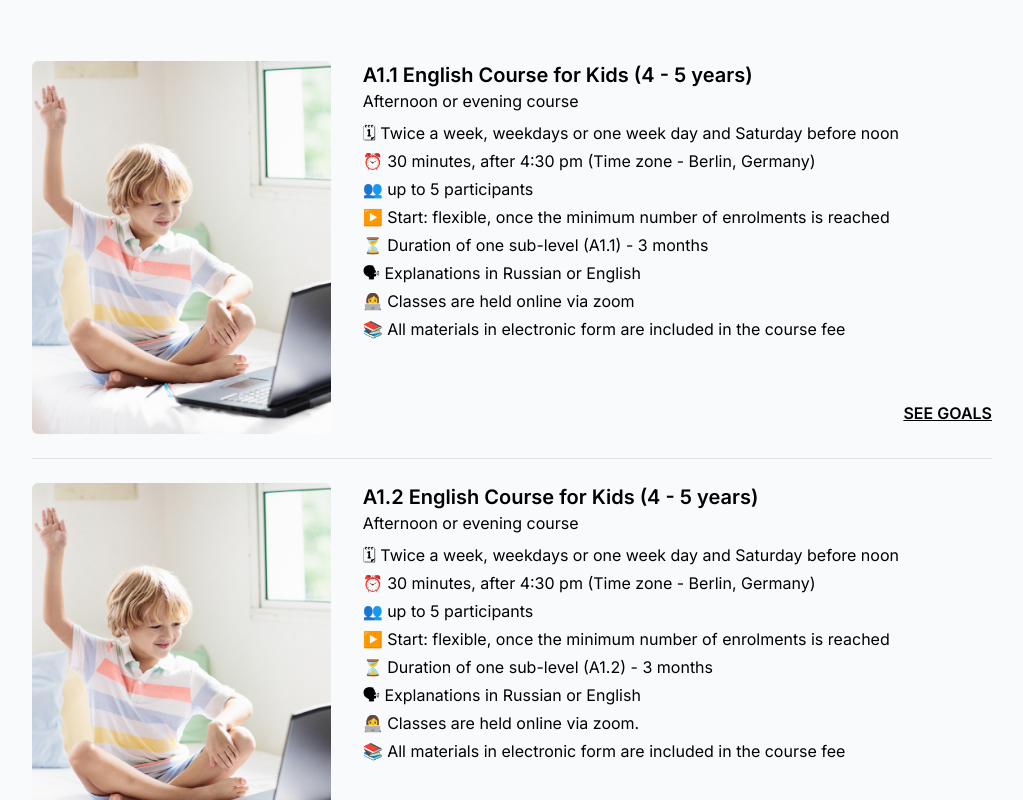
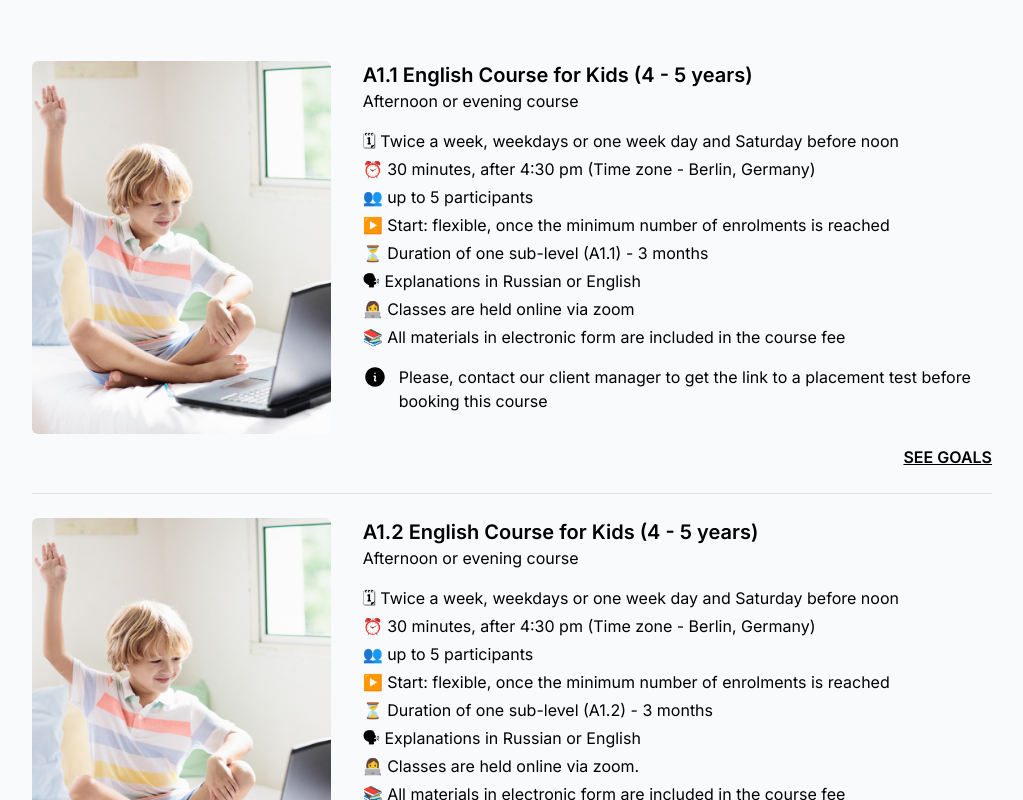
Before and after one commit to MultiTaskersGmbH/multitaskers, a Next.js app: page /en/courses in a window 1280 px wide. Shown: the part 500-1300 px from the top of the page, without its empty margins (128-1151 px from the left). Built offline with nearby package versions, Linux system fonts and the light colour scheme.

Commit message:
add element to course component

```diff
--- a/src/app/[lang]/layout.tsx
+++ b/src/app/[lang]/layout.tsx
@@ -30,14 +30,14 @@ export default async function RootLayout({
   children: React.ReactNode;
   params: { lang: Locale };
 }) {
-  const dictionary = await getDictionary(lang);
+  const { navigation } = await getDictionary(lang);
 
   return (
     <html lang={lang}>
       <body className={`${inter.className} bg-slate-50`}>
-        <Header lang={lang} dictionary={dictionary.navigation} />
+        <Header lang={lang} dictionary={navigation} />
         <main>{children}</main>
-        <Footer lang={lang} dictionary={dictionary.navigation} />
+        <Footer lang={lang} dictionary={navigation} />
       </body>
     </html>
   );
--- a/src/components/course.tsx
+++ b/src/components/course.tsx
@@ -3,10 +3,13 @@
 import { Disclosure } from "@headlessui/react";
 import Image from "next/image";
 
+import { InformationCircleIcon } from "@heroicons/react/24/solid";
+
 interface Course {
-  heading: string;
   image: string;
   imageAlt: string;
+  heading: string;
+  placementTest: string;
   scheduleTitle: string;
   scheduleContent: string[];
   goalTitle: string;
@@ -38,12 +41,16 @@ export default function Course({ dictionary }: { dictionary: Dictionary }) {
                 <div className="grid gap-y-8 md:col-span-8">
                   <div>
                     <h2 className="text-xl font-semibold">{course.heading}</h2>
-                    <p className="mb-2">{course.scheduleTitle}</p>
-                    <ul className="grid gap-y-1">
+                    <p className="mb-4">{course.scheduleTitle}</p>
+                    <ul className="mb-4 grid gap-y-1">
                       {course.scheduleContent.map((content: string) => (
                         <li key={content}>{content}</li>
                       ))}
                     </ul>
+                    <div className="flex gap-3">
+                      <InformationCircleIcon className="h-6 w-6 flex-shrink-0" />
+                      <p>{course.placementTest}</p>
+                    </div>
                   </div>
                   <Disclosure.Panel className="mt-2">
                     <p className="mb-1 font-semibold">{course.goalTitle}</p>
--- a/src/components/footer.tsx
+++ b/src/components/footer.tsx
@@ -77,7 +77,7 @@ export default function Footer({
                 src={item.src}
                 width={50}
                 height={50}
-                className="h-9 w-full"
+                className="h-9 w-auto"
               />
             </Link>
           ))}
--- a/src/components/header.tsx
+++ b/src/components/header.tsx
@@ -85,7 +85,6 @@ export default function Header({
         open={mobileMenuOpen}
         onClose={setMobileMenuOpen}
       >
-        <div className="fixed inset-0 z-10" />
         <Dialog.Panel className="fixed inset-y-0 right-0 z-10 w-full overflow-y-auto bg-white px-6 py-4 sm:max-w-sm sm:ring-1 sm:ring-gray-900/10">
           <div className="flex items-center justify-between">
             <Link href={`/${lang}`} className="-m-1.5 p-1.5">
```
Also changed, not shown: src/dictionaries/en.json, src/dictionaries/ru.json.
